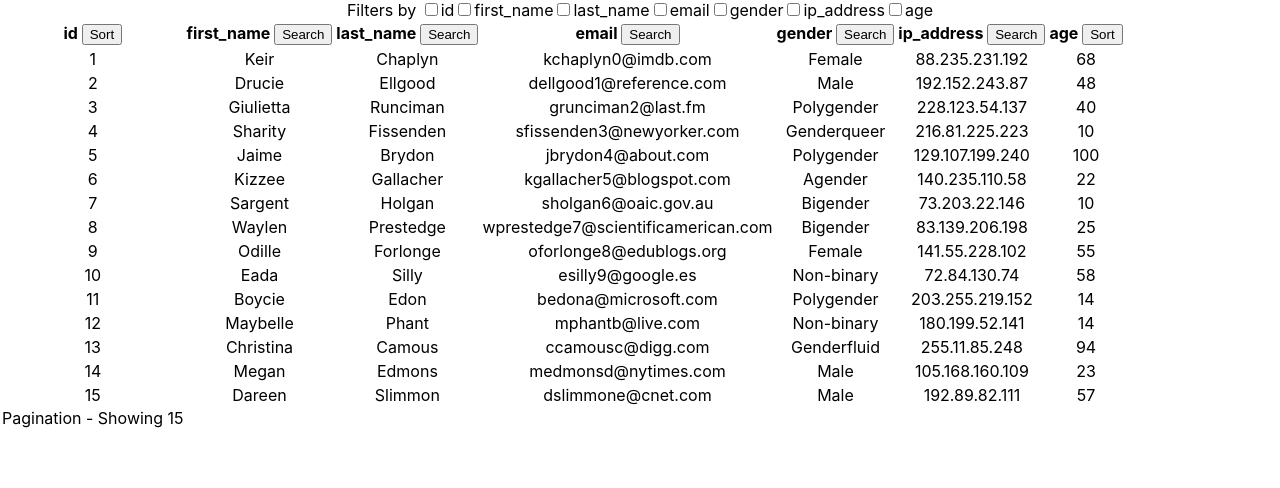
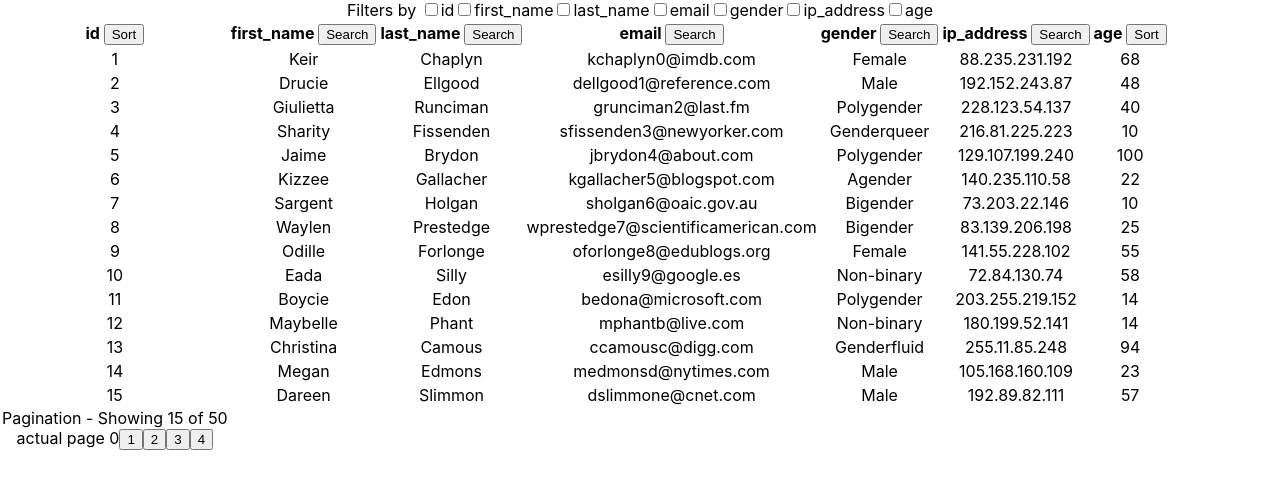
Before and after one commit to Alellujah/hajpa-task, a React (Create React App) app in the folder hajpa/: page / in a window 1280 px wide. Shown: the top 488 px of the page. Built offline with nearby package versions, Linux system fonts and the light colour scheme.

Commit message:
added buttons for pagination and started creating logic

```diff
--- a/hajpa/src/components/Table/Table.tsx
+++ b/hajpa/src/components/Table/Table.tsx
@@ -42,6 +42,8 @@ export const Table: <T>(
   }>();
   const [SearchText, setSearchText] = useState<string>("");
   const [OriginalData] = useState(data);
+  const [PageNumber, setPageNumber] = useState(0);
+  const numberOfPages = Math.ceil(OriginalData.length / resultsPerPage);
 
   const filterData = (data: any, key: string, searchString: string) => {
     const filteredData: any[] = [];
@@ -151,7 +153,22 @@ export const Table: <T>(
         <label htmlFor={h}>{h}</label>
       </>
     ));
-
+  const pagination = () => {
+    const elements = [];
+    for (let index = 0; index < numberOfPages; index++) {
+      elements.push(
+        <button
+          onClick={() => {
+            setPageNumber(index + 1);
+            console.log("should display from: ");
+          }}
+        >
+          {index + 1}
+        </button>
+      );
+    }
+    return elements;
+  };
   return (
     <>
       {/* {hasError && <span>Error: {handleErrors()}</span>} */}
@@ -172,7 +189,12 @@ export const Table: <T>(
               <tr>{tableHeaders}</tr>
             </thead>
             <tbody>{tableBody}</tbody>
-            <tfoot>Pagination - Showing {resultsPerPage}</tfoot>
+            <tfoot>
+              Pagination - Showing {resultsPerPage} of {OriginalData.length}
+              <br />
+              actual page {PageNumber}
+              {pagination().map((b) => b)}
+            </tfoot>
           </table>
         </>
       ) : (
```
